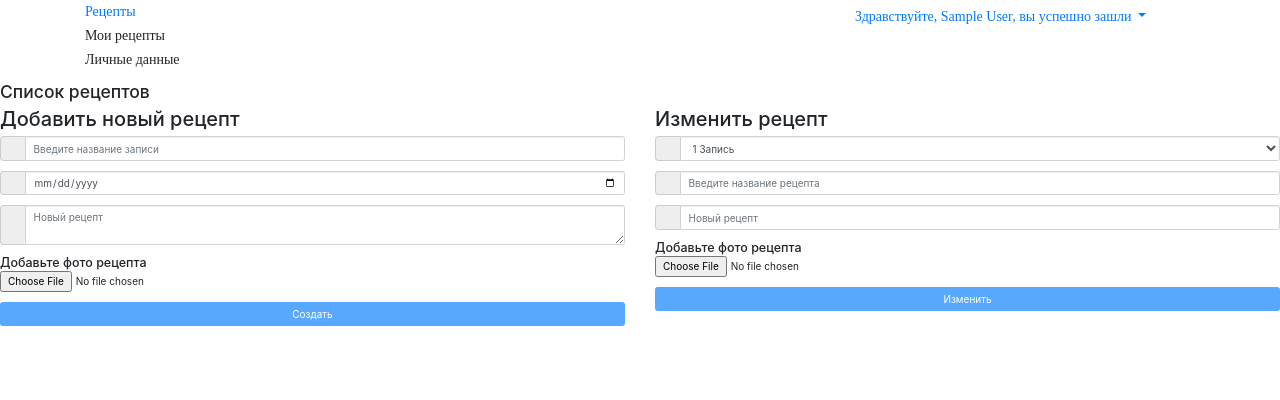
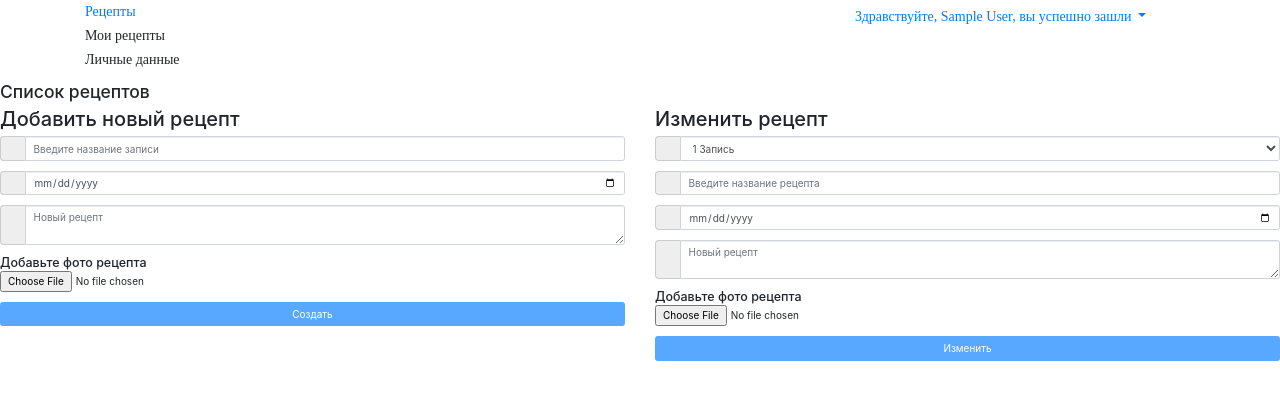
Before and after one commit to akryuchenkov/culinary-recipes, an Angular app: page /contact/record in a window 1280 px wide. Shown: the top 400 px of the page. Built offline with nearby package versions, Linux system fonts and the light colour scheme; sample sign-in values are in the browser's storage.

Commit message:
Edit-record

```diff
--- a/db.json
+++ b/db.json
@@ -55,6 +55,12 @@
       "date": "0000-00-00",
       "description": "Состав рецепта",
       "id": 1
+    },
+    {
+      "name": "Тирамису",
+      "date": "2020-12-01",
+      "description": "50 мл кофе\n300 г печенья\n400 г маскарпоне",
+      "id": 2
     }
   ]
 }
--- a/src/app/contact/layouts/record/add-record/add-record.component.html
+++ b/src/app/contact/layouts/record/add-record/add-record.component.html
@@ -1,5 +1,5 @@
 <h2 class="title">Добавить новый рецепт</h2>
-<form #f="ngForm"(ngSubmit)="onSubmit(f)">
+<form #f="ngForm" (ngSubmit)="onSubmit(f)">
   <div
     class="alert alert-{{message.type}}"
     *ngIf="message.text"
--- a/src/app/contact/layouts/record/edit-record/edit-record.component.html
+++ b/src/app/contact/layouts/record/edit-record/edit-record.component.html
@@ -41,13 +41,13 @@
   </div>
   <div
     class="form-group"
-    [ngClass]="{'has-error': name.invalid && name.touched}"
+    [ngClass]="{'has-error': date.invalid && date.touched}"
   >
     <div class="input-group">
       <span class="input-group-addon"><i class="fa fa-user ti-user"></i></span>
       <input
+        type="date"
         class= "form-control"
-        name="description"
         placeholder="Новый рецепт"
         name="date"
         ngModel=""
@@ -57,11 +57,35 @@
     </div>
     <span
       class="form-help-text"
-      *ngIf="name.invalid && name.touched"
+      *ngIf="date.invalid && date.touched"
     >
       <span>Это поле обязательно для заполнения</span>
     </span>
   </div>
+
+    <div
+      class="form-group"
+      [ngClass]="{'has-error':description.invalid && description.touched}"
+    >
+      <div class="input-group">
+        <span class="input-group-addon"><i class="fa fa-user ti-user"></i></span>
+        <textarea
+          class= "form-control"
+          placeholder="Новый рецепт"
+          ngModel
+          name="description"
+          #description="ngModel"
+          required
+        ></textarea>
+      </div>
+      <span
+        class="form-help-text"
+        *ngIf="description.invalid && description.touched"
+      >
+      <span>Это поле обязательно для заполнения</span>
+    </span>
+    </div>
+
       <span class="h5">Добавьте фото рецепта</span>
       <div
         class="form-group"
--- a/src/app/contact/layouts/shared/serviсes/record.service.ts
+++ b/src/app/contact/layouts/shared/serviсes/record.service.ts
@@ -8,6 +8,6 @@ export class RecordService {
   }
 
   createRecord(record: Record) {
-    return this.http.post('http://localhost:4200/record', record);
+    return this.http.post('http://localhost:3000/record', record);
   }
 }
```
